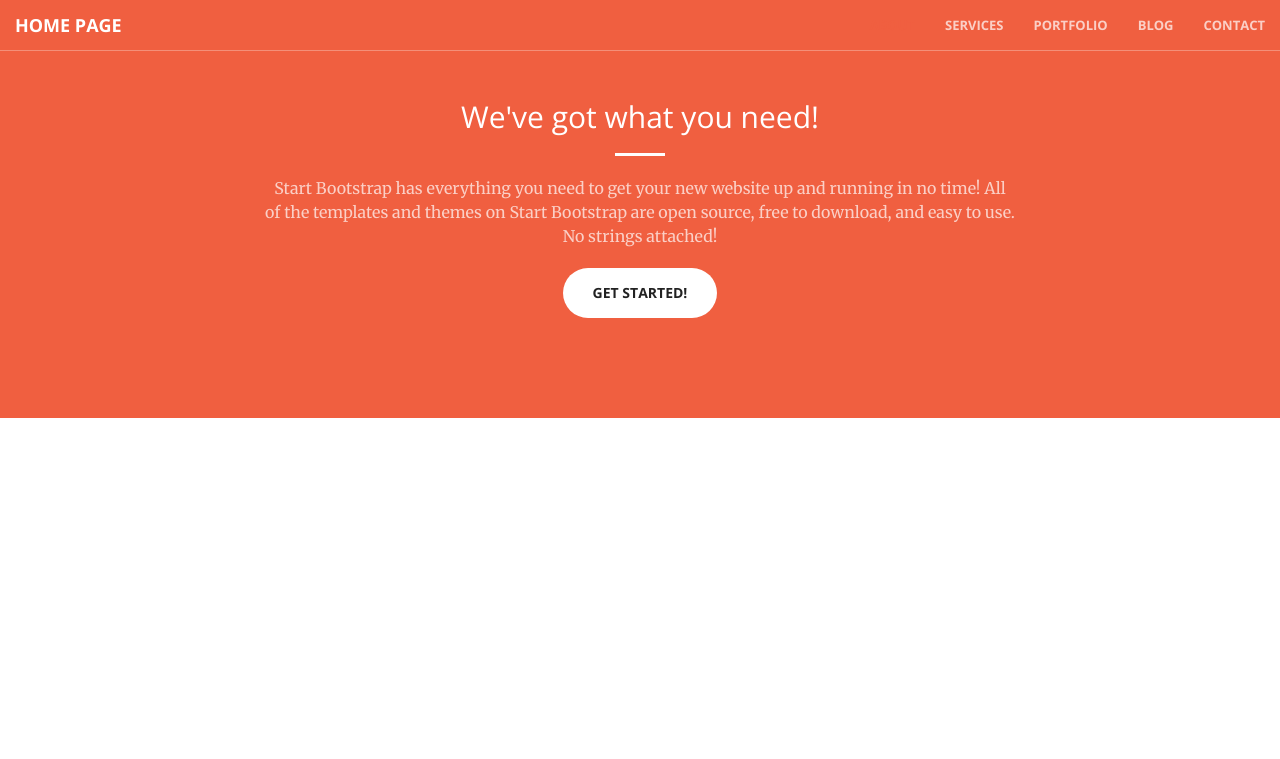
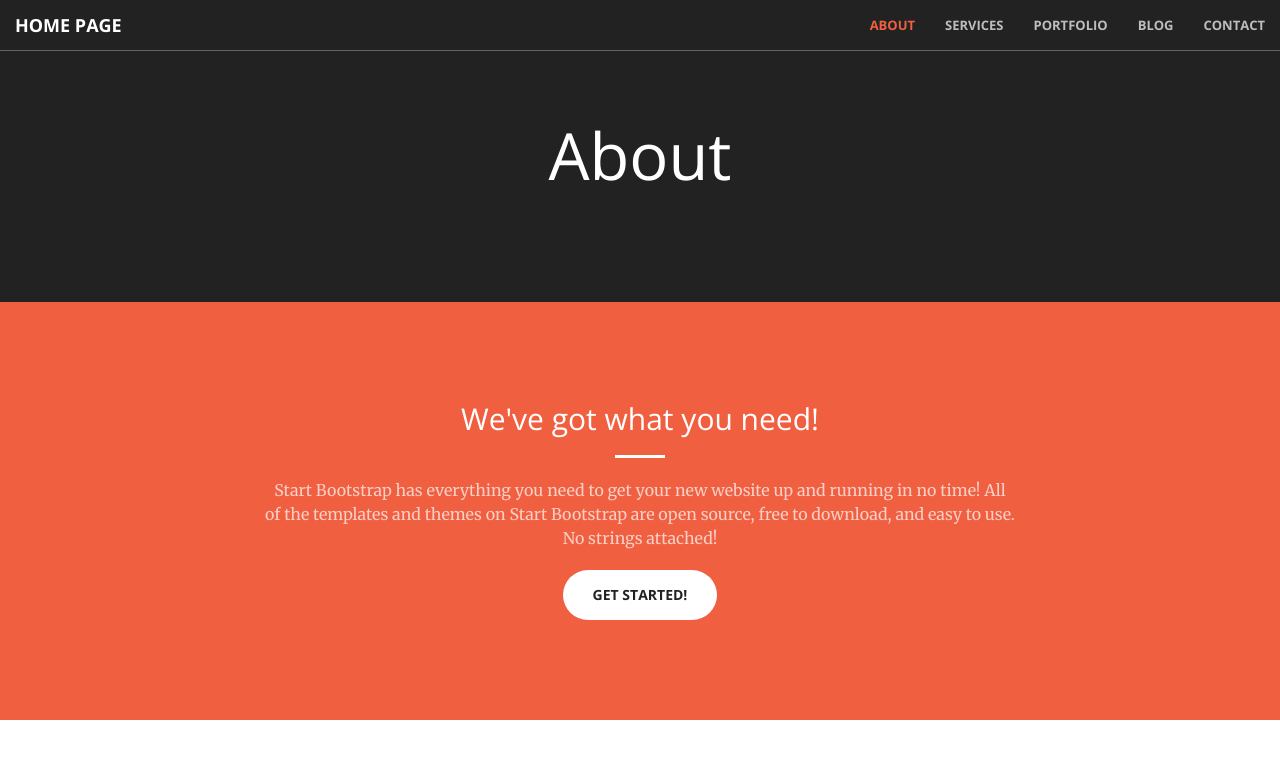
Before and after one commit to PadsterReynolds/creative_2, a Jekyll site: the page built from about.html, in a window 1280 px wide. Shown: the top 759 px of the page. Built offline with Jekyll 4.4.1, drawn with Linux system fonts in a browser that asks for light colours.

Commit message:
Update static pages

```diff
--- a/about.html
+++ b/about.html
@@ -2,6 +2,12 @@
 layout: default
 title: About
 ---
+<section class="bg-dark">
+    <div class="text-center">
+        <h1>About</h1>
+    </div>
+</section>
+
 <section class="bg-primary" id="about">
     <div class="container">
         <div class="row">
--- a/contact.html
+++ b/contact.html
@@ -2,6 +2,12 @@
 layout: default
 title: Contact Us
 ---
+<section class="bg-dark">
+    <div class="text-center">
+        <h1>Contact</h1>
+    </div>
+</section>
+
 <section id="contact">
     <div class="container">
         <div class="row">
--- a/portfolio.html
+++ b/portfolio.html
@@ -2,6 +2,12 @@
 layout: default
 title: Portfolio
 ---
+<section class="bg-dark">
+    <div class="text-center">
+        <h1>Portfolio</h1>
+    </div>
+</section>
+
 <section class="no-padding" id="portfolio">
     <div class="container-fluid">
         <div class="row no-gutter">
```
